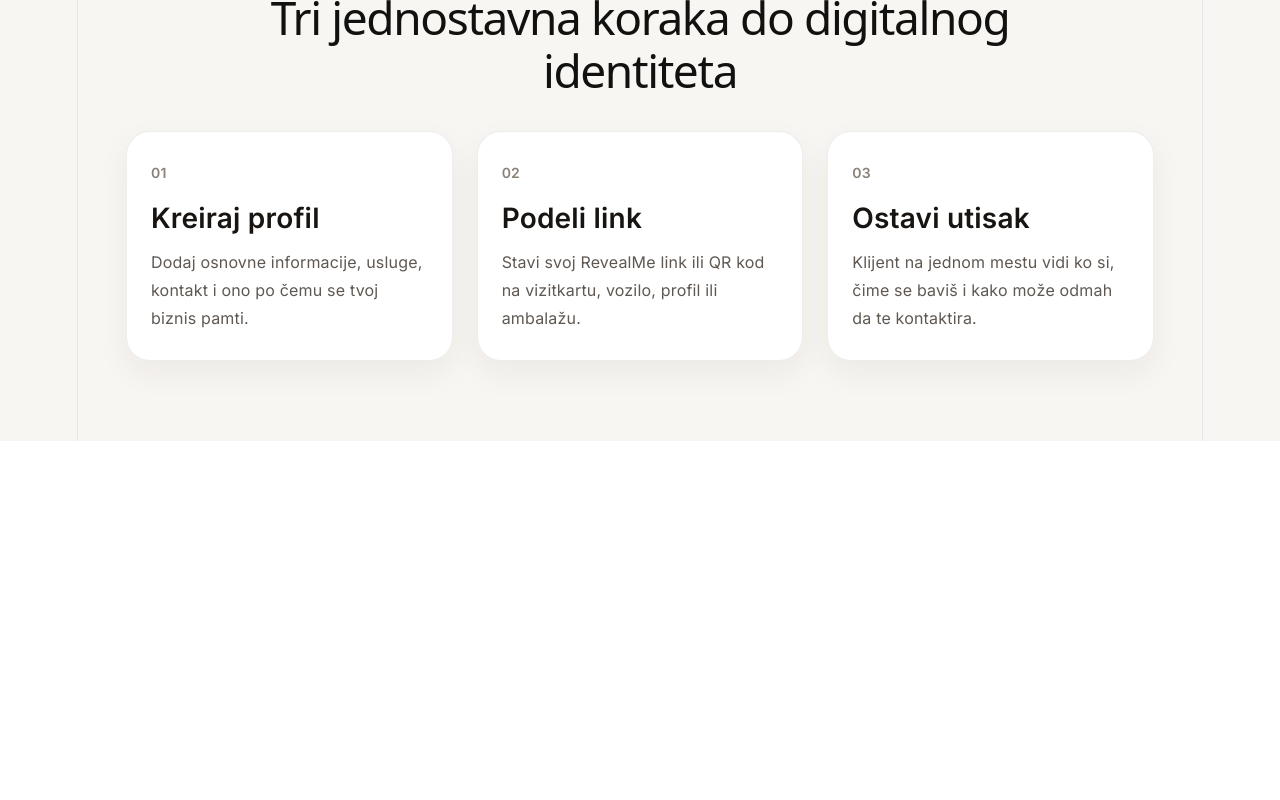
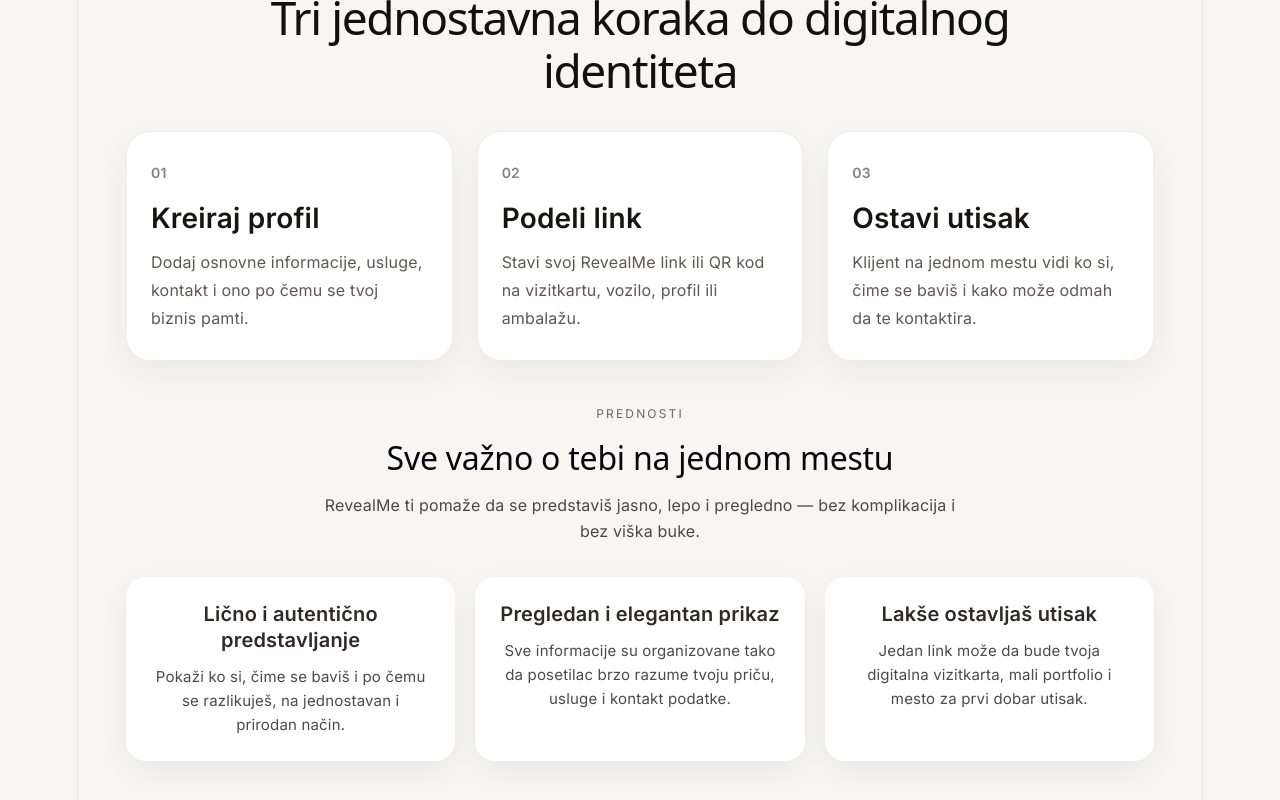
Before and after one commit to ModestyJay/RevealMe, a React (Vite) app: page / in a window 1280 px wide. Shown: the part 618-1418 px from the top of the page. Before the commit the page ends 1059 px from the top, so only its background shows below. Built offline with nearby package versions, Linux system fonts and the light colour scheme.

Commit message:
21.04.2026. 02:28PM

```diff
--- a/src/App.css
+++ b/src/App.css
@@ -297,6 +297,79 @@
   flex-wrap: wrap;
 }
 
+.features {
+  width: 100%;
+  max-width: 1100px;
+  margin: 0 auto;
+  padding: 40px 0 20px;
+}
+
+.features-header {
+  text-align: center;
+  margin-bottom: 32px;
+}
+
+.features-eyebrow {
+  font-size: 12px;
+  letter-spacing: 0.18em;
+  text-transform: uppercase;
+  margin-bottom: 12px;
+  opacity: 0.7;
+}
+
+.features-header h2 {
+  font-size: 32px;
+  line-height: 1.2;
+  margin: 0 0 16px;
+}
+
+.features-intro {
+  max-width: 640px;
+  margin: 0 auto;
+  font-size: 16px;
+  line-height: 1.6;
+  opacity: 0.85;
+}
+
+.features-grid {
+  display: grid;
+  grid-template-columns: repeat(3, 1fr);
+  gap: 20px;
+}
+
+.feature-card {
+  background: #ffffff;
+  border-radius: 20px;
+  padding: 24px;
+  box-shadow: 0 10px 30px rgba(0, 0, 0, 0.06);
+}
+
+.feature-card h3 {
+  margin-top: 0;
+  margin-bottom: 12px;
+  font-size: 20px;
+}
+
+.feature-card p {
+  margin: 0;
+  line-height: 1.6;
+  font-size: 15px;
+  opacity: 0.85;
+}
+
+.reveal {
+  opacity: 0;
+  transform: translateY(32px);
+  transition:
+    opacity 0.7s ease,
+    transform 0.7s ease;
+}
+
+.reveal-visible {
+  opacity: 1;
+  transform: translateY(0);
+}
+
 @media (max-width: 900px) {
   .steps-grid {
     grid-template-columns: 1fr;
@@ -304,6 +377,14 @@
 
   .profile-details {
     grid-template-columns: 1fr;
+  }
+
+  .features-grid {
+    grid-template-columns: 1fr;
+  }
+
+  .features-header h2 {
+    font-size: 26px;
   }
 }
 
--- /dev/null
+++ b/src/components/Features.jsx
@@ -0,0 +1,20 @@
+export default function Features({ eyebrow, title, intro, items }) {
+    return (
+      <section className="features">
+        <div className="features-header">
+          <p className="features-eyebrow">{eyebrow}</p>
+          <h2>{title}</h2>
+          <p className="features-intro">{intro}</p>
+        </div>
+
+        <div className="features-grid">
+          {items.map((item, index) => (
+            <article className="feature-card" key={index}>
+              <h3>{item.title}</h3>
+              <p>{item.text}</p>
+            </article>
+          ))}
+        </div>
+      </section>
+    );
+  }
--- a/src/components/HowItWorks.jsx
+++ b/src/components/HowItWorks.jsx
@@ -1,28 +1,10 @@
 import StepCard from "./StepCard";
 
-const steps = [
-  {
-    number: "01",
-    title: "Kreiraj profil",
-    text: "Dodaj osnovne informacije, usluge, kontakt i ono po čemu se tvoj biznis pamti.",
-  },
-  {
-    number: "02",
-    title: "Podeli link",
-    text: "Stavi svoj RevealMe link ili QR kod na vizitkartu, vozilo, profil ili ambalažu.",
-  },
-  {
-    number: "03",
-    title: "Ostavi utisak",
-    text: "Klijent na jednom mestu vidi ko si, čime se baviš i kako može odmah da te kontaktira.",
-  },
-];
-
-export default function HowItWorks() {
+export default function HowItWorks({ label, title, steps = [] }) {
   return (
     <section className="how-it-works">
-       <p className="section-label">Kako radi</p>
-      <h2 className="section-title">Tri jednostavna koraka do digitalnog identiteta</h2>
+      <p className="section-label">{label}</p>
+      <h2 className="section-title">{title}</h2>
 
       <div className="steps-grid">
         {steps.map((step) => (
--- /dev/null
+++ b/src/components/RevealOnScroll.jsx
@@ -0,0 +1,51 @@
+import { useEffect, useRef, useState } from "react";
+
+export default function RevealOnScroll({ children }) {
+  const ref = useRef(null);
+  const [isVisible, setIsVisible] = useState(false);
+  const [hasScrolled, setHasScrolled] = useState(false);
+
+  useEffect(() => {
+    const handleScroll = () => {
+      if (window.scrollY > 0) {
+        setHasScrolled(true);
+      }
+    };
+
+    window.addEventListener("scroll", handleScroll);
+
+    return () => window.removeEventListener("scroll", handleScroll);
+  }, []);
+
+  useEffect(() => {
+    if (!hasScrolled) return;
+
+    const element = ref.current;
+    if (!element) return;
+
+    const observer = new IntersectionObserver(
+      ([entry]) => {
+        if (entry.isIntersecting) {
+          setIsVisible(true);
+          observer.unobserve(element);
+        }
+      },
+      {
+        threshold: 0.35,
+      }
+    );
+
+    observer.observe(element);
+
+    return () => observer.disconnect();
+  }, [hasScrolled]);
+
+  return (
+    <div
+      ref={ref}
+      className={`reveal ${isVisible ? "reveal-visible" : ""}`}
+    >
+      {children}
+    </div>
+  );
+}
--- a/src/pages/HomePage.jsx
+++ b/src/pages/HomePage.jsx
@@ -2,6 +2,41 @@
 import Hero from "../components/Hero";
 import Actions from "../components/Actions";
 import HowItWorks from "../components/HowItWorks";
+import Features from "../components/Features";
+import RevealOnScroll from "../components/RevealOnScroll";
+
+const howItWorksSteps = [
+  {
+    number: "01",
+    title: "Kreiraj profil",
+    text: "Dodaj osnovne informacije, usluge, kontakt i ono po čemu se tvoj biznis pamti.",
+  },
+  {
+    number: "02",
+    title: "Podeli link",
+    text: "Stavi svoj RevealMe link ili QR kod na vizitkartu, vozilo, profil ili ambalažu.",
+  },
+  {
+    number: "03",
+    title: "Ostavi utisak",
+    text: "Klijent na jednom mestu vidi ko si, čime se baviš i kako može odmah da te kontaktira.",
+  },
+];
+
+const featureItems = [
+  {
+    title: "Lično i autentično predstavljanje",
+    text: "Pokaži ko si, čime se baviš i po čemu se razlikuješ, na jednostavan i prirodan način.",
+  },
+  {
+    title: "Pregledan i elegantan prikaz",
+    text: "Sve informacije su organizovane tako da posetilac brzo razume tvoju priču, usluge i kontakt podatke.",
+  },
+  {
+    title: "Lakše ostavljaš utisak",
+    text: "Jedan link može da bude tvoja digitalna vizitkarta, mali portfolio i mesto za prvi dobar utisak.",
+  },
+];
 
 export default function HomePage() {
   return (
@@ -17,7 +52,22 @@
         secondaryText="Pogledaj primer"
       />
 
-      <HowItWorks />
+      <RevealOnScroll>
+        <HowItWorks
+          label="Kako radi"
+          title="Tri jednostavna koraka do digitalnog identiteta"
+          steps={howItWorksSteps}
+        />
+      </RevealOnScroll>
+
+      <RevealOnScroll>
+        <Features
+          eyebrow="Prednosti"
+          title="Sve važno o tebi na jednom mestu"
+          intro="RevealMe ti pomaže da se predstaviš jasno, lepo i pregledno — bez komplikacija i bez viška buke."
+          items={featureItems}
+        />
+      </RevealOnScroll>
     </Layout>
   );
 }
```
Also changed, not shown: 1 other file (tests, documents, lock files or other folders).
